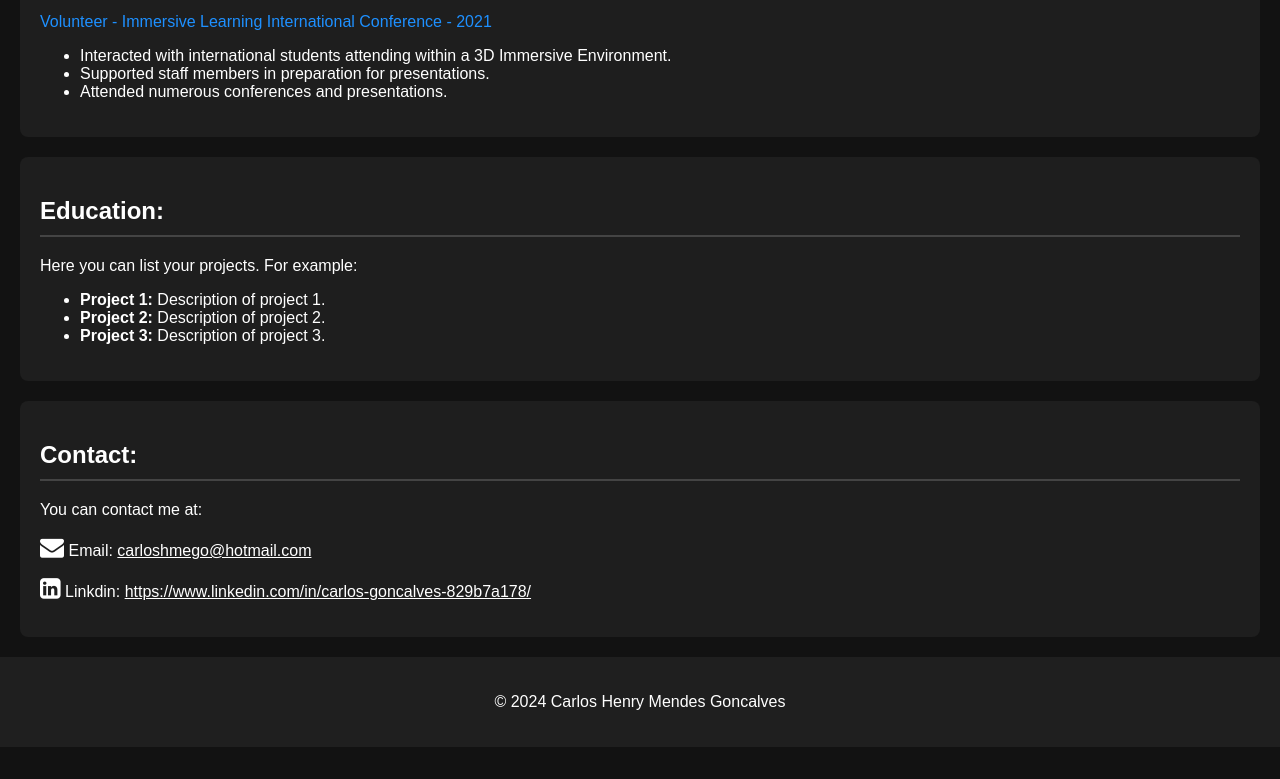
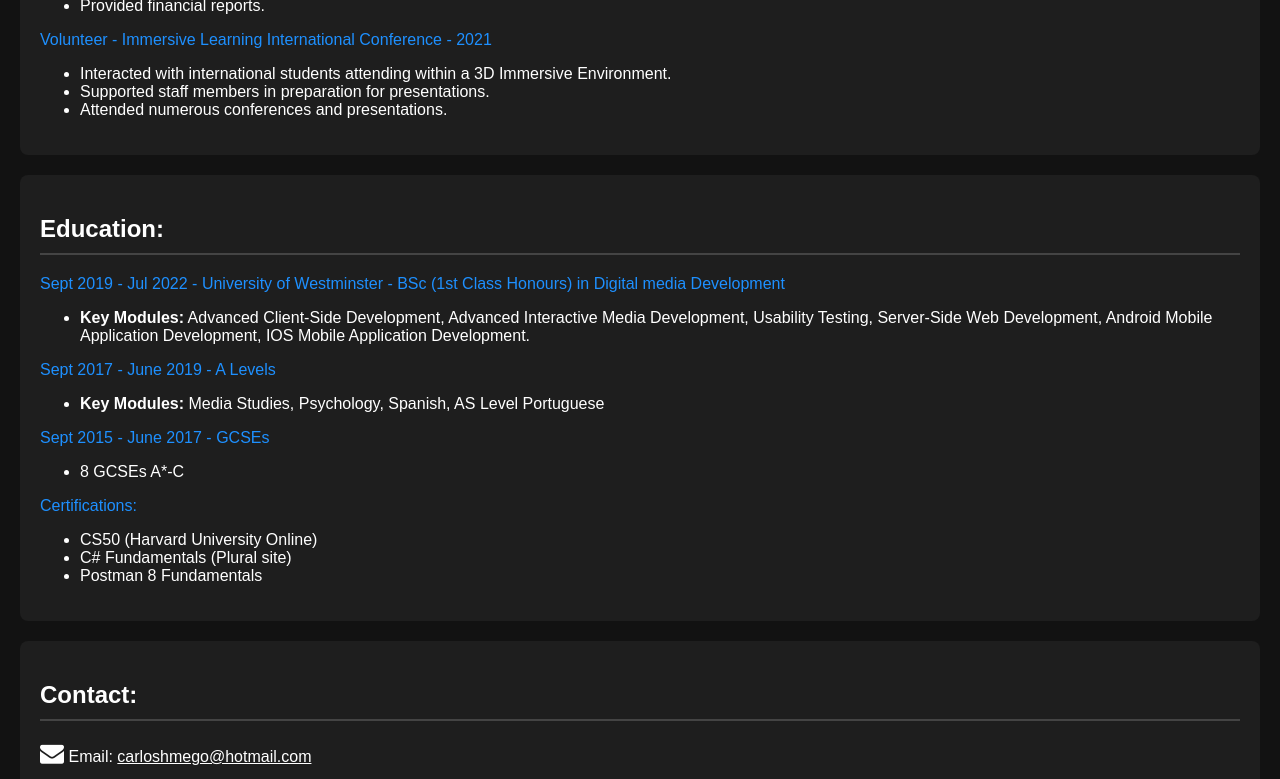
Before and after one commit to CarlosGoncalves-GitHub/mywebsite, a plain HTML site: page index.html in a window 1280 px wide. Shown: the part 1271-2050 px from the top of the page. Before the commit the page ends 2018 px from the top, so only its background shows below. Drawn offline with Linux system fonts and the light colour scheme.

Commit message:
moreinfo

```diff
--- a/index.html
+++ b/index.html
@@ -4,6 +4,7 @@
     <meta charset="UTF-8">
     <meta name="viewport" content="width=device-width, initial-scale=1.0">
     <title>Carlos Henry Mendes Goncalves</title>
+
     <link rel="stylesheet" href="style.css">
     <link rel="stylesheet" href="https://cdnjs.cloudflare.com/ajax/libs/font-awesome/4.7.0/css/font-awesome.min.css">
 
@@ -11,6 +12,7 @@
 <body>
     <header>
         <h1>Carlos Henry Mendes Goncalves</h1>
+
     </header>
     <nav>
         <a href="#about">About Me</a>
@@ -19,8 +21,9 @@
         <a href="#education">Education</a>
         <a href="#contact">Contact</a>
     </nav>
-    <section id="about">
+    <section id="about"  class="about-me">
         <h2>About Me</h2>
+        <img src="me.jpg" alt="Carlos Henry Mendes Goncalves">
         <p>Hello! My name is Carlos Henry Mendes Goncalves. I am a graduate from the University of Westminster with a degree in Digital Media Development. I have recently completed a training program in Production Support with SRE and finished a 2-month internship at APG E-Commerce as an API Developer. I am passionate about technology and always eager to learn and grow in the field of technology.I possess a strong foundation in programming languages and an eagerness to tackle complex problems. I thrive in a team environment, where I can utilise my skills to develop and bring together innovative projects. I am a dedicated self-starter who is not afraid to step out of my comfort zone in order to learn and grow. </p>
     </section>
     <section id="projects">
@@ -72,16 +75,32 @@
     </section>
     <section id="education">
         <h2>Education: </h2>
-        <p>Here you can list your projects. For example:</p>
+
+        <sh1>Sept 2019 - Jul 2022 - University of Westminster - BSc (1st Class Honours) in Digital media Development</sh1>
         <ul>
-            <li><strong>Project 1:</strong> Description of project 1.</li>
-            <li><strong>Project 2:</strong> Description of project 2.</li>
-            <li><strong>Project 3:</strong> Description of project 3.</li>
+            <li><strong>Key Modules:</strong> Advanced Client-Side Development, Advanced Interactive Media Development, Usability Testing, Server-Side Web Development, Android Mobile Application Development, IOS Mobile Application Development.</li>
         </ul>
+
+        <sh1>Sept 2017 - June 2019 - A Levels </sh1>
+        <ul>
+            <li><strong>Key Modules:</strong> Media Studies, Psychology, Spanish, AS Level Portuguese </li>
+        </ul>
+        <sh1>Sept 2015 - June 2017 - GCSEs </sh1>
+        <ul>
+            <li>8 GCSEs A*-C</li>
+        </ul>
+
+
+        <sh1>Certifications:</sh1>
+        <ul>
+            <li>CS50 (Harvard University Online)</li>
+            <li>C# Fundamentals (Plural site)</li>
+            <li>Postman 8 Fundamentals</li>
+        </ul>
+
     </section>
     <section id="contact">
         <h2>Contact: </h2>
-        <p>You can contact me at:</p>
         <p><i class="fa fa-envelope" style="font-size:24px"></i> Email: <a href="mailto:carloshmego@hotmail.com" style="color: #ffffff;">carloshmego@hotmail.com</a></p>
         <p><i class="fa fa-linkedin-square" style="font-size:24px"></i> Linkdin: <a href="https://www.linkedin.com/in/carlos-goncalves-829b7a178/" style="color: #ffffff;" >https://www.linkedin.com/in/carlos-goncalves-829b7a178/</a></p>
 
--- a/style.css
+++ b/style.css
@@ -8,6 +8,15 @@ header {
   text-align: center;
   padding: 50px 0;
   background-color: #1f1f1f;
+}
+.about-me img {
+  width: 150px;
+  height: 150px;
+  border-radius: 50%;
+  border: 5px solid black;
+  float: left;
+  margin-right: 20px;
+  margin-bottom: 20px;
 }
 header h1 {
   margin: 0;
```
Also changed, not shown: me.jpg (added).
